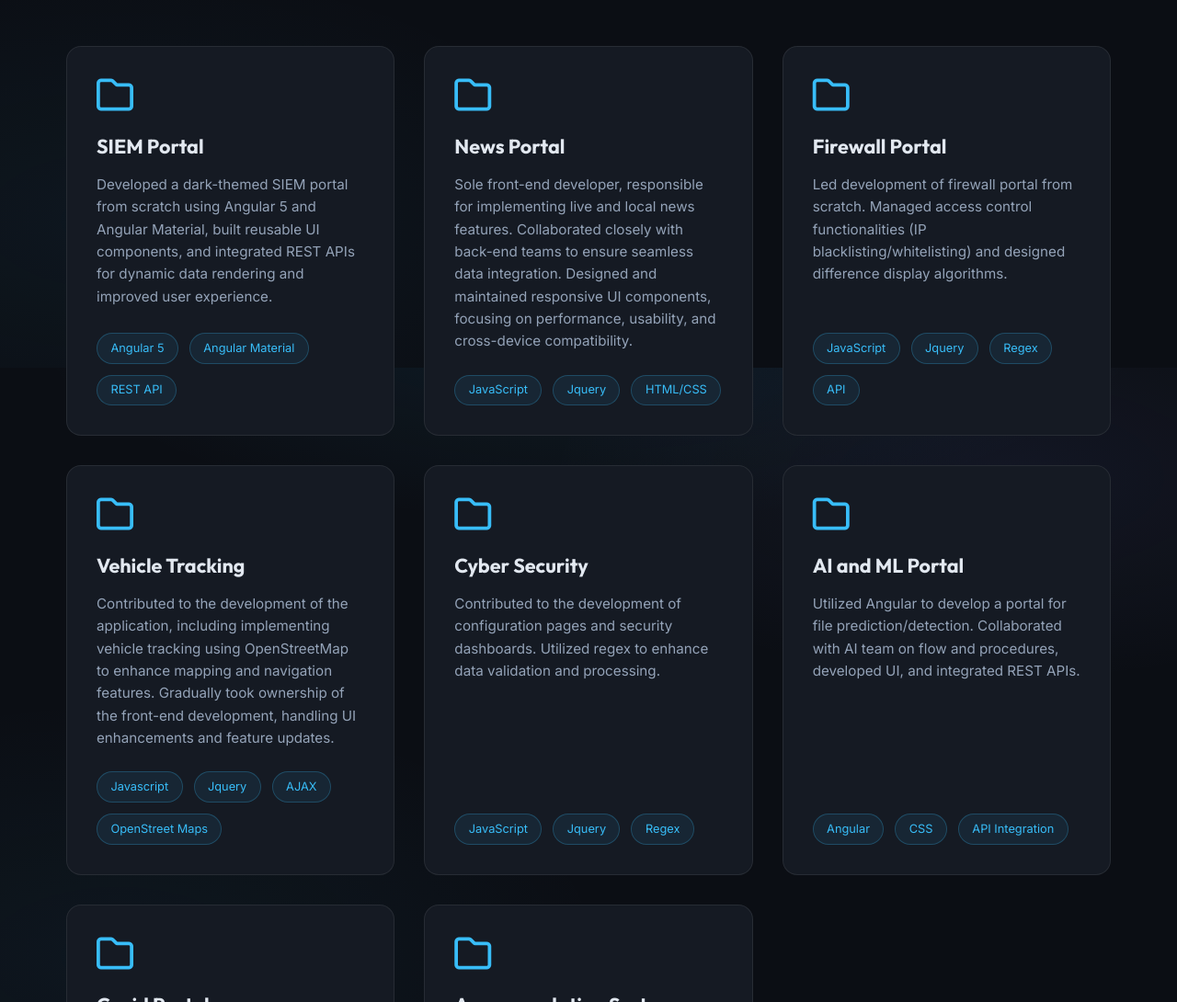
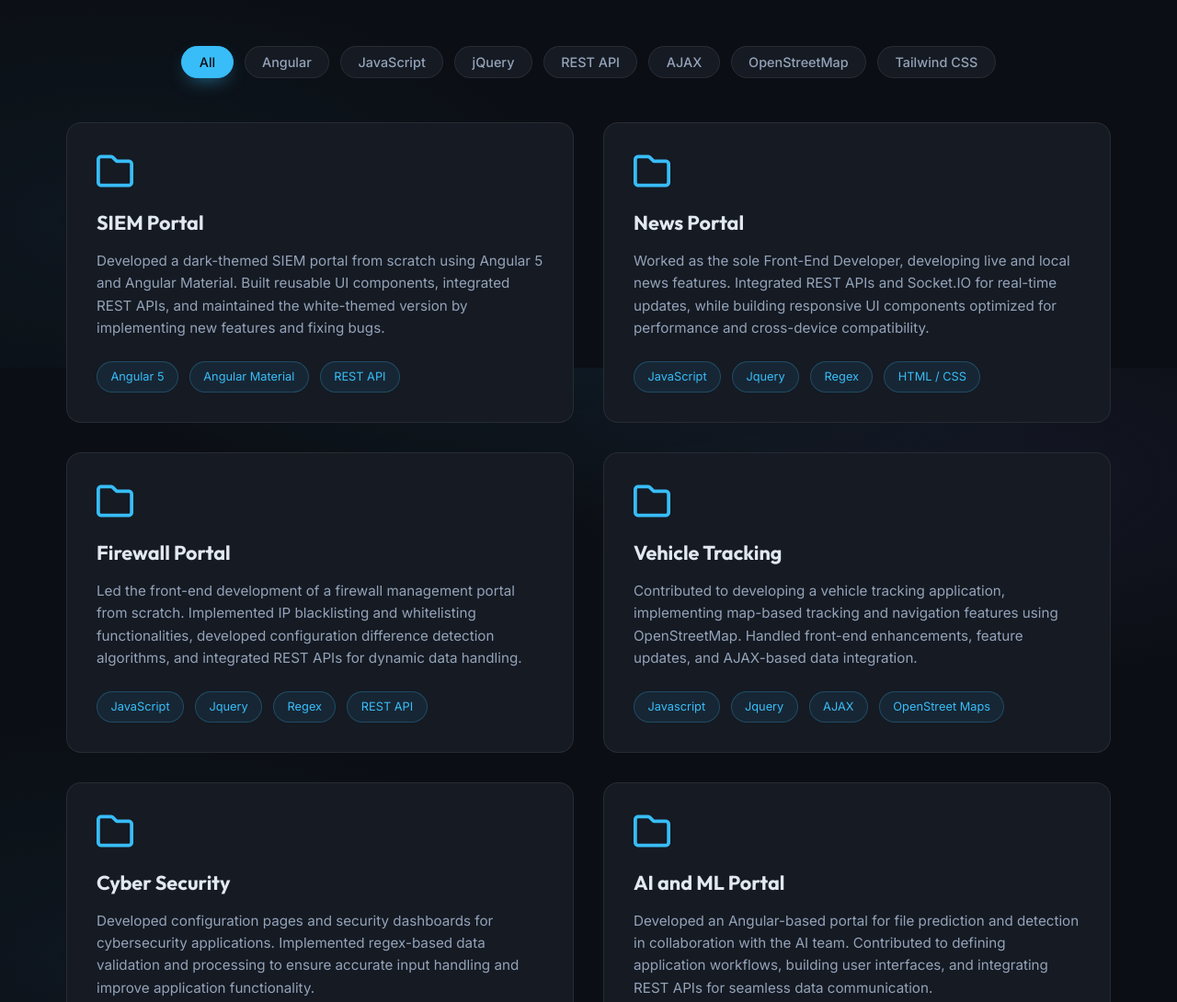
Before and after one commit to syamsundar98/portfolio, a plain HTML site: page docs/index.html in a window 1280 px wide. Shown: the part 2800-3890 px from the top of the page at 92% size. Drawn offline with Linux system fonts and the light colour scheme.

Commit message:
ui changes and fixed some bugs

```diff
--- a/docs/css/style.css
+++ b/docs/css/style.css
@@ -517,9 +517,48 @@ nav {
 }
 
 /* Work / Projects Section */
+.work-tabs {
+    display: flex;
+    flex-wrap: wrap;
+    justify-content: center;
+    gap: 0.75rem;
+    margin-bottom: 3rem;
+}
+
+.work-tab {
+    font-family: var(--font-body);
+    font-size: 0.9rem;
+    font-weight: 500;
+    color: var(--text-muted);
+    background: var(--surface-color);
+    border: 1px solid var(--glass-border);
+    padding: 0.5rem 1.15rem;
+    border-radius: 20px;
+    cursor: pointer;
+    transition: var(--transition);
+    white-space: nowrap;
+}
+
+.work-tab:hover {
+    color: var(--primary-color);
+    border-color: rgba(56, 189, 248, 0.4);
+    transform: translateY(-2px);
+}
+
+.work-tab.active {
+    color: var(--bg-color);
+    background: var(--primary-color);
+    border-color: var(--primary-color);
+    box-shadow: 0 8px 20px -8px rgba(56, 189, 248, 0.6);
+}
+
+.project-card.is-hidden {
+    display: none;
+}
+
 .projects-grid {
     display: grid;
-    grid-template-columns: repeat(auto-fill, minmax(320px, 1fr));
+    grid-template-columns: repeat(2, 1fr);
     gap: 2rem;
 }
 
@@ -729,6 +768,10 @@ button:focus-visible {
         grid-template-columns: 1fr;
         gap: 3rem;
     }
+
+    .projects-grid {
+        grid-template-columns: repeat(2, 1fr);
+    }
 }
 
 @media (max-width: 768px) {
@@ -754,6 +797,10 @@ button:focus-visible {
 
     .contact-title {
         font-size: 2.5rem;
+    }
+
+    .projects-grid {
+        grid-template-columns: 1fr;
     }
 
     .skills-wrapper {
--- a/docs/index.html
+++ b/docs/index.html
@@ -231,6 +231,9 @@
                 <div class="line"></div>
             </div>
 
+            <div class="work-tabs" id="workTabs" role="tablist" aria-label="Filter projects by technology"
+                data-aos="fade-up"></div>
+
             <div class="projects-grid">
                 <!-- Project 1 -->
                 <div class="project-card" data-aos="fade-up">
@@ -240,9 +243,9 @@
                         </div>
                         <h3 class="project-title">SIEM Portal</h3>
                         <p class="project-desc">
-                            Developed a dark-themed SIEM portal from scratch using Angular 5 and Angular Material, built
-                            reusable UI components, and integrated REST APIs for dynamic data rendering and improved
-                            user experience.
+                            Developed a dark-themed SIEM portal from scratch using Angular 5 and Angular Material. Built
+                            reusable UI components, integrated REST APIs, and maintained the white-themed version by
+                            implementing new features and fixing bugs.
                         </p>
                         <div class="project-tech-list">
                             <span class="tech-tag">Angular 5</span>
@@ -260,15 +263,15 @@
                         </div>
                         <h3 class="project-title">News Portal</h3>
                         <p class="project-desc">
-                            Sole front-end developer, responsible for implementing live and local news features.
-                            Collaborated closely with back-end teams to ensure seamless data integration. Designed and
-                            maintained responsive UI components, focusing on performance, usability, and cross-device
-                            compatibility.
+                            Worked as the sole Front-End Developer, developing live and local news features. Integrated
+                            REST APIs and Socket.IO for real-time updates, while building responsive UI components
+                            optimized for performance and cross-device compatibility.
                         </p>
                         <div class="project-tech-list">
                             <span class="tech-tag">JavaScript</span>
                             <span class="tech-tag">Jquery</span>
-                            <span class="tech-tag">HTML/CSS</span>
+                            <span class="tech-tag">Regex</span>
+                            <span class="tech-tag">HTML / CSS</span>
                         </div>
                     </div>
                 </div>
@@ -281,14 +284,15 @@
                         </div>
                         <h3 class="project-title">Firewall Portal</h3>
                         <p class="project-desc">
-                            Led development of firewall portal from scratch. Managed access control functionalities (IP
-                            blacklisting/whitelisting) and designed difference display algorithms.
+                            Led the front-end development of a firewall management portal from scratch. Implemented IP
+                            blacklisting and whitelisting functionalities, developed configuration difference detection
+                            algorithms, and integrated REST APIs for dynamic data handling.
                         </p>
                         <div class="project-tech-list">
                             <span class="tech-tag">JavaScript</span>
                             <span class="tech-tag">Jquery</span>
                             <span class="tech-tag">Regex</span>
-                            <span class="tech-tag">API</span>
+                            <span class="tech-tag">REST API</span>
                         </div>
                     </div>
                 </div>
@@ -301,9 +305,9 @@
                         </div>
                         <h3 class="project-title">Vehicle Tracking</h3>
                         <p class="project-desc">
-                            Contributed to the development of the application, including implementing vehicle tracking
-                            using OpenStreetMap to enhance mapping and navigation features. Gradually took ownership of
-                            the front-end development, handling UI enhancements and feature updates.
+                            Contributed to developing a vehicle tracking application, implementing map-based tracking
+                            and navigation features using OpenStreetMap. Handled front-end enhancements, feature
+                            updates, and AJAX-based data integration.
                         </p>
                         <div class="project-tech-list">
                             <span class="tech-tag">Javascript</span>
@@ -322,13 +326,15 @@
                         </div>
                         <h3 class="project-title">Cyber Security</h3>
                         <p class="project-desc">
-                            Contributed to the development of configuration pages and security dashboards. Utilized
-                            regex to enhance data validation and processing.
+                            Developed configuration pages and security dashboards for cybersecurity applications.
+                            Implemented regex-based data validation and processing to ensure accurate input handling and
+                            improve application functionality.
                         </p>
                         <div class="project-tech-list">
                             <span class="tech-tag">JavaScript</span>
                             <span class="tech-tag">Jquery</span>
                             <span class="tech-tag">Regex</span>
+                            <span class="tech-tag">HTML / CSS</span>
                         </div>
                     </div>
                 </div>
@@ -341,13 +347,14 @@
                         </div>
                         <h3 class="project-title">AI and ML Portal</h3>
                         <p class="project-desc">
-                            Utilized Angular to develop a portal for file prediction/detection. Collaborated with AI
-                            team on flow and procedures, developed UI, and integrated REST APIs.
+                            Developed an Angular-based portal for file prediction and detection in collaboration with
+                            the AI team. Contributed to defining application workflows, building user interfaces, and
+                            integrating REST APIs for seamless data communication.
                         </p>
                         <div class="project-tech-list">
                             <span class="tech-tag">Angular</span>
-                            <span class="tech-tag">CSS</span>
-                            <span class="tech-tag">API Integration</span>
+                            <span class="tech-tag">Tailwind CSS</span>
+                            <span class="tech-tag">REST API</span>
                         </div>
                     </div>
                 </div>
@@ -388,6 +395,7 @@
                             <span class="tech-tag">JavaScript</span>
                             <span class="tech-tag">Jquery</span>
                             <span class="tech-tag">AJAX</span>
+                            <span class="tech-tag">HTML/CSS</span>
                         </div>
                     </div>
                 </div>
--- a/docs/js/script.js
+++ b/docs/js/script.js
@@ -158,4 +158,100 @@ document.addEventListener('DOMContentLoaded', () => {
     }
 
     window.addEventListener('scroll', highlightNavLink);
+
+    // Featured Work Tabs (fixed tag list)
+    const workTabs = document.getElementById('workTabs');
+    const projectCards = document.querySelectorAll('.projects-grid .project-card');
+
+    if (workTabs && projectCards.length) {
+        const normalize = (value) => value
+            .trim()
+            .toLowerCase()
+            .replace(/\s+/g, ' ')
+            .replace(/\s*\/\s*/g, '/');
+
+        const workTabConfig = [
+            { label: 'All', key: 'all', tags: [] },
+            { label: 'Angular', key: 'angular', tags: ['angular', 'angular 5'] },
+            { label: 'JavaScript', key: 'javascript', tags: ['javascript'] },
+            { label: 'jQuery', key: 'jquery', tags: ['jquery'] },
+            { label: 'REST API', key: 'rest-api', tags: ['rest api'] },
+            { label: 'AJAX', key: 'ajax', tags: ['ajax'] },
+            { label: 'OpenStreetMap', key: 'openstreetmap', tags: ['openstreet maps', 'openstreetmap'] },
+            { label: 'Tailwind CSS', key: 'tailwind-css', tags: ['tailwind css'] }
+        ];
+
+        const tagsByKey = new Map(
+            workTabConfig.map(tab => [tab.key, new Set(tab.tags)])
+        );
+
+        const createTab = (label, filterKey, isActive = false) => {
+            const button = document.createElement('button');
+            button.type = 'button';
+            button.className = 'work-tab' + (isActive ? ' active' : '');
+            button.textContent = label;
+            button.dataset.filter = filterKey;
+            button.setAttribute('role', 'tab');
+            button.setAttribute('aria-selected', isActive ? 'true' : 'false');
+            button.tabIndex = isActive ? 0 : -1;
+            return button;
+        };
+
+        workTabConfig.forEach((tab, index) => {
+            workTabs.appendChild(createTab(tab.label, tab.key, index === 0));
+        });
+
+        if (window.AOS) AOS.refresh();
+
+        const applyFilter = (filterKey) => {
+            const allowedTags = tagsByKey.get(filterKey);
+
+            projectCards.forEach(card => {
+                const matches = filterKey === 'all' ||
+                    Array.from(card.querySelectorAll('.tech-tag'))
+                        .some(tag => allowedTags.has(normalize(tag.textContent)));
+                card.classList.toggle('is-hidden', !matches);
+            });
+
+            if (window.AOS) AOS.refresh();
+        };
+
+        const activateTab = (tab) => {
+            workTabs.querySelectorAll('.work-tab').forEach(btn => {
+                const isActive = btn === tab;
+                btn.classList.toggle('active', isActive);
+                btn.setAttribute('aria-selected', isActive ? 'true' : 'false');
+                btn.tabIndex = isActive ? 0 : -1;
+            });
+            applyFilter(tab.dataset.filter);
+        };
+
+        workTabs.addEventListener('click', (e) => {
+            const tab = e.target.closest('.work-tab');
+            if (tab) activateTab(tab);
+        });
+
+        workTabs.addEventListener('keydown', (e) => {
+            const tabs = Array.from(workTabs.querySelectorAll('.work-tab'));
+            const currentIndex = tabs.indexOf(document.activeElement);
+            if (currentIndex === -1) return;
+
+            let nextIndex;
+            if (e.key === 'ArrowRight' || e.key === 'ArrowDown') {
+                nextIndex = (currentIndex + 1) % tabs.length;
+            } else if (e.key === 'ArrowLeft' || e.key === 'ArrowUp') {
+                nextIndex = (currentIndex - 1 + tabs.length) % tabs.length;
+            } else if (e.key === 'Home') {
+                nextIndex = 0;
+            } else if (e.key === 'End') {
+                nextIndex = tabs.length - 1;
+            } else {
+                return;
+            }
+
+            e.preventDefault();
+            tabs[nextIndex].focus();
+            activateTab(tabs[nextIndex]);
+        });
+    }
 });
```
